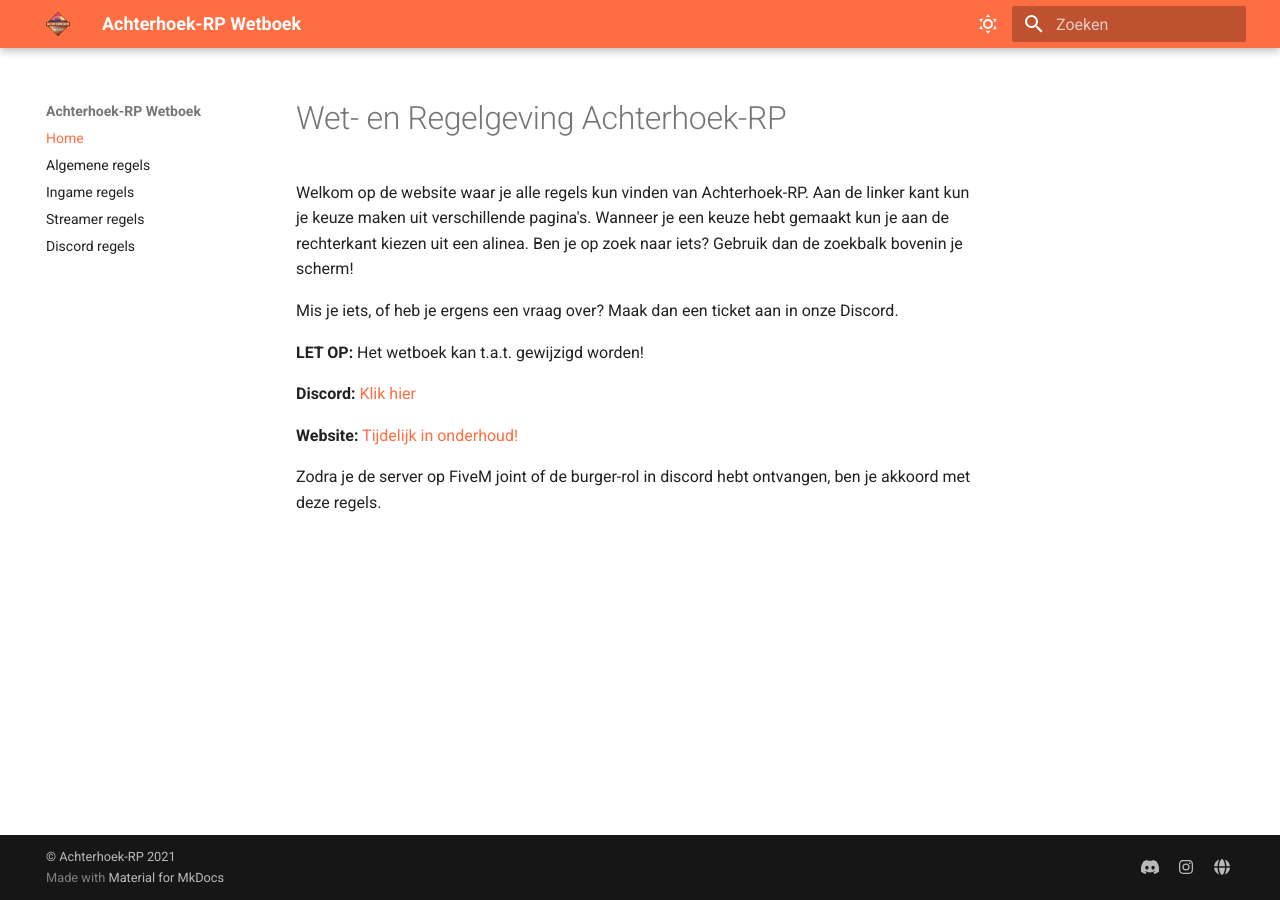
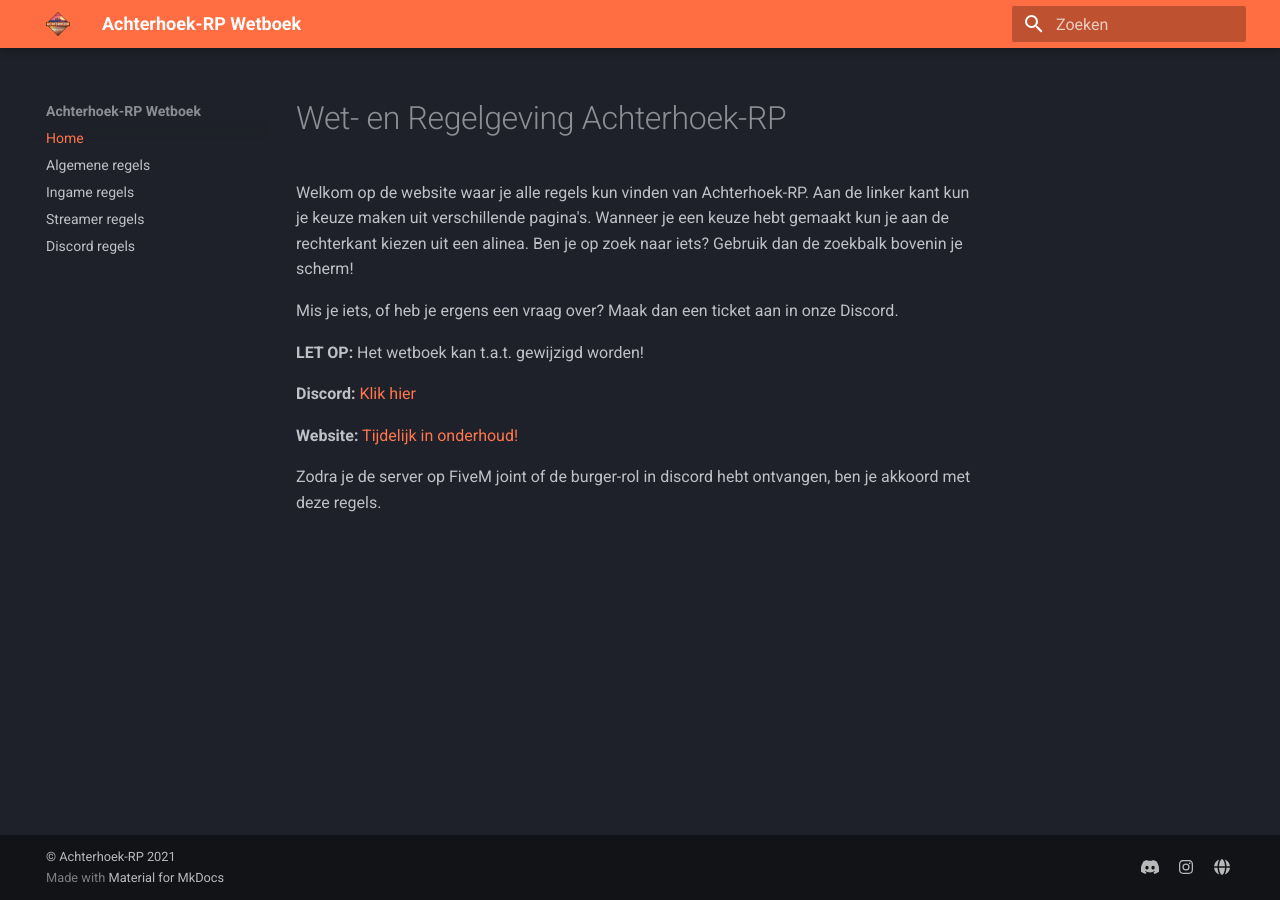
Before and after one commit to Jaccosf/ARP-Wetboek, an MkDocs documentation site: the page built from docs/index.md, in a window 1280 px wide. Built offline with MkDocs 1.6.1 and Material for MkDocs 9.7.7, drawn with Linux system fonts in a browser that asks for light colours.

Commit message:
test in darkmode

```diff
--- a/mkdocs.yml
+++ b/mkdocs.yml
@@ -9,7 +9,7 @@
   favicon: img/achterhoek-logo.png
   palette:
       # Light mode
-    - media: "(prefers-color-scheme: light)"
+#     - media: "(prefers-color-scheme: light)"
       scheme: default
       primary: deep orange
       accent: deep orange
@@ -18,7 +18,7 @@
         name: Donkere modus
 
       # Dark mode
-    - media: "(prefers-color-scheme: dark)"
+#     - media: "(prefers-color-scheme: dark)"
       scheme: slate
       primary: deep orange
       accent: deep orange
```
